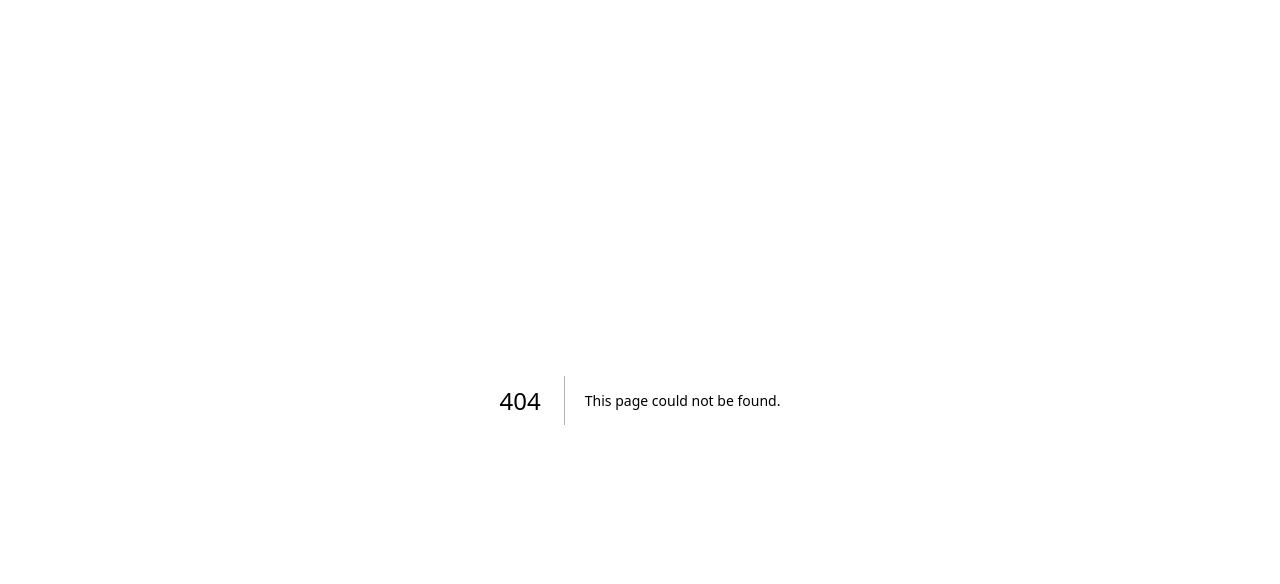
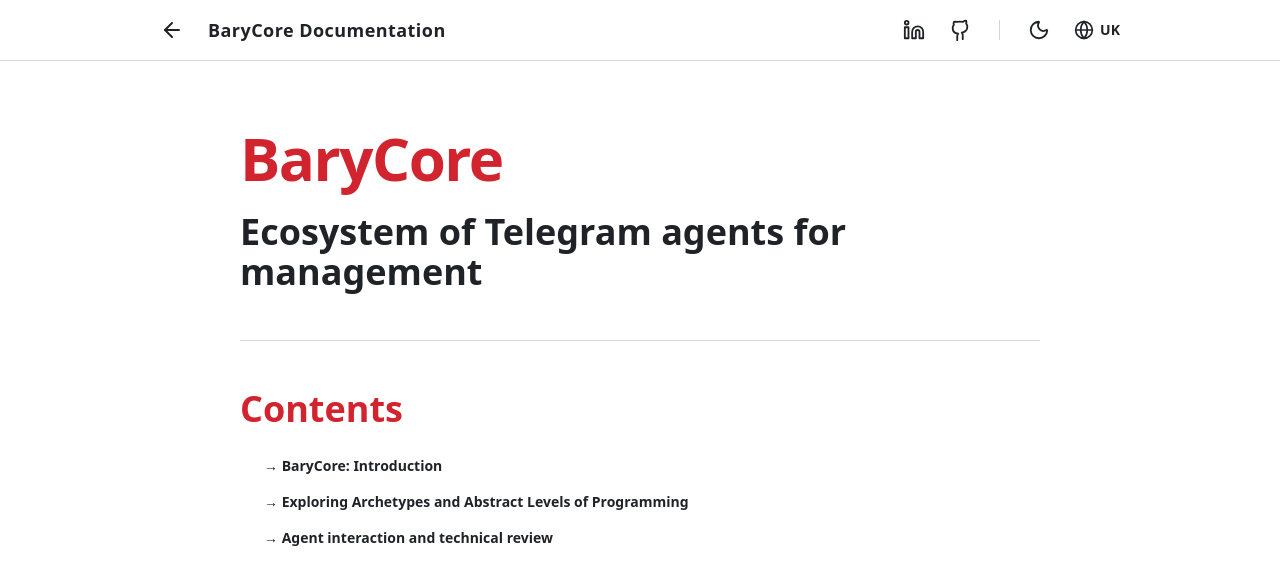
Before and after one commit to Valerchykld3/NovTech, a Next.js app: page /BaryCore/en/p0 in a window 1280 px wide. Before the commit this address had no page. Shown: the top 584 px of the page. Built offline with nearby package versions, Linux system fonts and the light colour scheme.

Commit message:
Bugs fixes

```diff
--- /dev/null
+++ b/app/BaryCore/en/p0/page.tsx
@@ -0,0 +1,34 @@
+import React from "react";
+import Link from "next/link";
+import Image from "next/image";
+import messagesUk from '@/lang/BaryCore/en.json';
+
+const t = messagesUk.p0;
+
+export default function Home() {
+    return (
+      <main className="min-h-screen bg-background text-foreground font-sans px-6 sm:px-12 pt-32 pb-24 max-w-4xl mx-auto flex flex-col gap-12">
+            <section id="Main" className="flex flex-col gap-6">
+                <h1 className="text-4xl sm:text-5xl md:text-6xl font-extrabold tracking-tight text-primary">{t.title}</h1>
+                <h2 className="text-2xl sm:text-3xl md:text-4xl font-bold text-foreground">{t.stitle}</h2>
+            </section>
+
+            <hr className="border-border" />
+
+            <section id="Contents" className="flex flex-col gap-6">
+                <h2 className="text-2xl sm:text-3xl md:text-4xl font-bold text-primary">{t.n}</h2>
+                <ul className="flex flex-col gap-3 pl-2 sm:pl-6">
+                    <li>
+                        <Link href="/BaryCore/en/p1" className="text-sm font-semibold text-foreground hover:underline w-fit transition-all">&rarr; {t.q1}</Link>
+                    </li>
+                    <li>
+                        <Link href="/BaryCore/en/p2" className="text-sm font-semibold text-foreground hover:underline w-fit transition-all">&rarr; {t.q2}</Link>
+                    </li>
+                    <li>
+                        <Link href="/BaryCore/en/p3" className="text-sm font-semibold text-foreground hover:underline w-fit transition-all">&rarr; {t.q3}</Link>
+                    </li>
+                </ul>
+            </section>
+        </main>
+    );
+}
--- a/app/BaryCore/en/p1/page.tsx
+++ b/app/BaryCore/en/p1/page.tsx
@@ -11,11 +11,19 @@ export default function Home() {
 
         {/* Блок Main */}
         <section id="Main" className="flex flex-col gap-6">
-            <Link
-              href="/BaryCore/en/p2"
-              className="text-sm font-semibold text-primary hover:underline w-fit transition-all">
-              {t.nP} &rarr;
-            </Link>
+            {/* Посилання на наступну та попередню сторінку */}
+                <div className="flex justify-between items-center w-full mb-2">
+                    <Link
+                        href="/BaryCore/en/p0"
+                        className="text-sm font-semibold text-primary hover:underline w-fit transition-all">
+                        {t.pP} &larr;
+                    </Link>
+                    <Link
+                        href="/BaryCore/en/p2"
+                        className="text-sm font-semibold text-primary hover:underline w-fit transition-all">
+                        {t.nP} &rarr;
+                    </Link>
+                </div>
 
             <h1 className="text-4xl sm:text-5xl md:text-6xl font-extrabold tracking-tight text-primary">
               {t.title}
--- a/app/BaryCore/uk/p1/page.tsx
+++ b/app/BaryCore/uk/p1/page.tsx
@@ -11,11 +11,19 @@ export default function Home() {
 
         {/* Блок Main */}
         <section id="Main" className="flex flex-col gap-6">
-            <Link
-              href="/BaryCore/uk/p2"
-              className="text-sm font-semibold text-primary hover:underline w-fit transition-all">
-              {t.nP} &rarr;
-            </Link>
+            {/* Посилання на наступну та попередню сторінку */}
+                <div className="flex justify-between items-center w-full mb-2">
+                    <Link
+                        href="/BaryCore/en/p0"
+                        className="text-sm font-semibold text-primary hover:underline w-fit transition-all">
+                        {t.pP} &larr;
+                    </Link>
+                    <Link
+                        href="/BaryCore/uk/p2"
+                        className="text-sm font-semibold text-primary hover:underline w-fit transition-all">
+                        {t.nP} &rarr;
+                    </Link>
+                </div>
 
             <h1 className="text-4xl sm:text-5xl md:text-6xl font-extrabold tracking-tight text-primary">
               {t.title}
--- a/app/page.tsx
+++ b/app/page.tsx
@@ -160,7 +160,7 @@ export default function Home() {
 
           {/* BaryCore*/}
           <Link
-            href="/BaryCore/uk/p1"
+            href="/BaryCore/en/p0"
             className="group flex items-center justify-between p-6 bg-[#0D1117] border border-border rounded-2xl transition-all duration-300 hover:border-primary/50 hover:shadow-lg hover:-translate-y-1">
             <div className="flex flex-col gap-1.5 pr-4">
               <h3 className="text-xl font-bold group-hover:text-primary text-[#E6EDF3] duration-300">
--- a/lang/BaryCore/en.json
+++ b/lang/BaryCore/en.json
@@ -11,6 +11,15 @@
         "t2": "Barycore",
         "n2": "Ecosystem of Telegram agents for management",
         "t3": "Coming soon..."
+    },
+
+    "p0": {
+        "title": "BaryCore",
+        "stitle": "Ecosystem of Telegram agents for management",
+        "n": "Contents",
+        "q1": "BaryCore: Introduction",
+        "q2": "Exploring Archetypes and Abstract Levels of Programming",
+        "q3": "Agent interaction and technical review"
     },
 
     "p1": {
```
